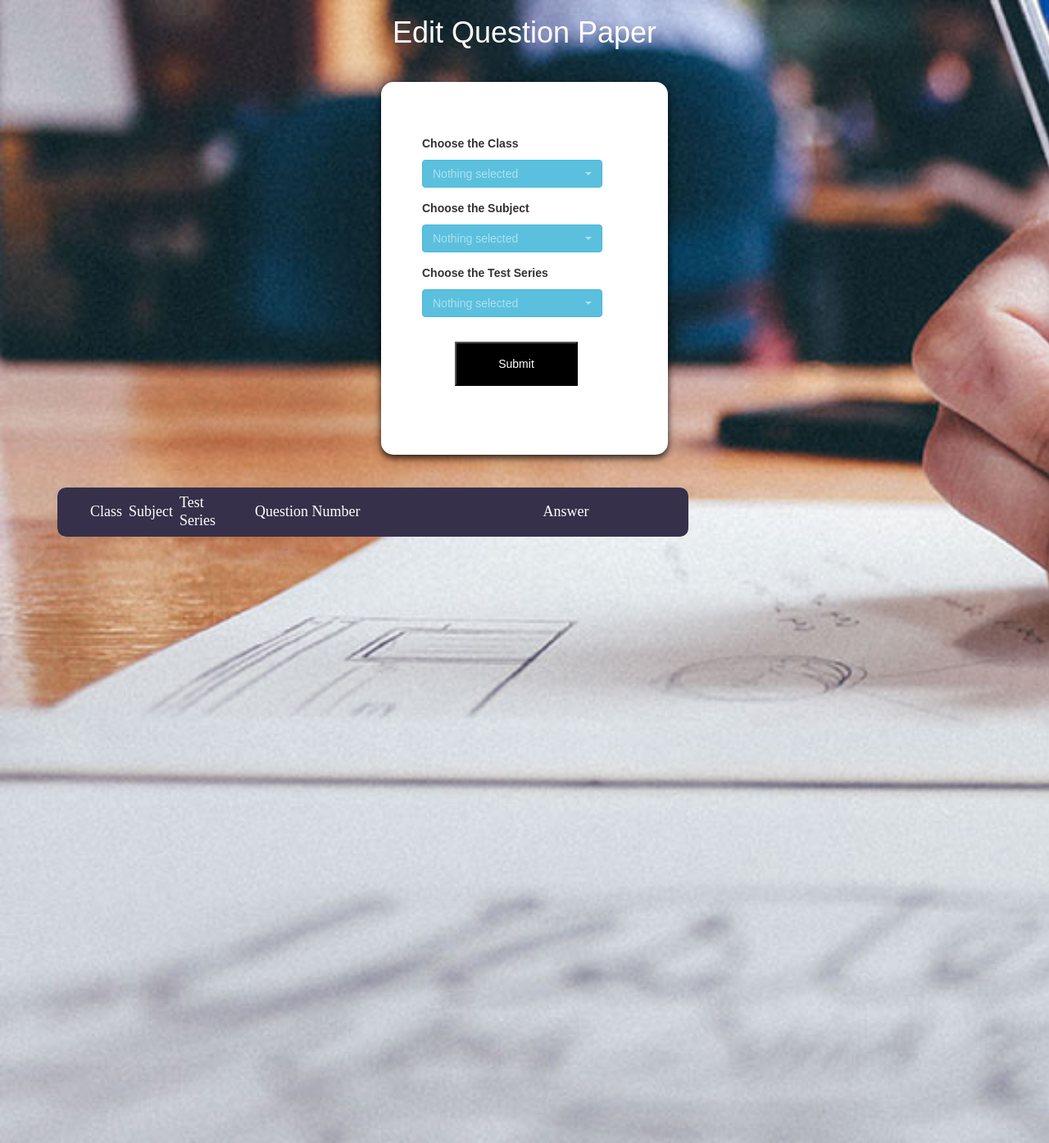
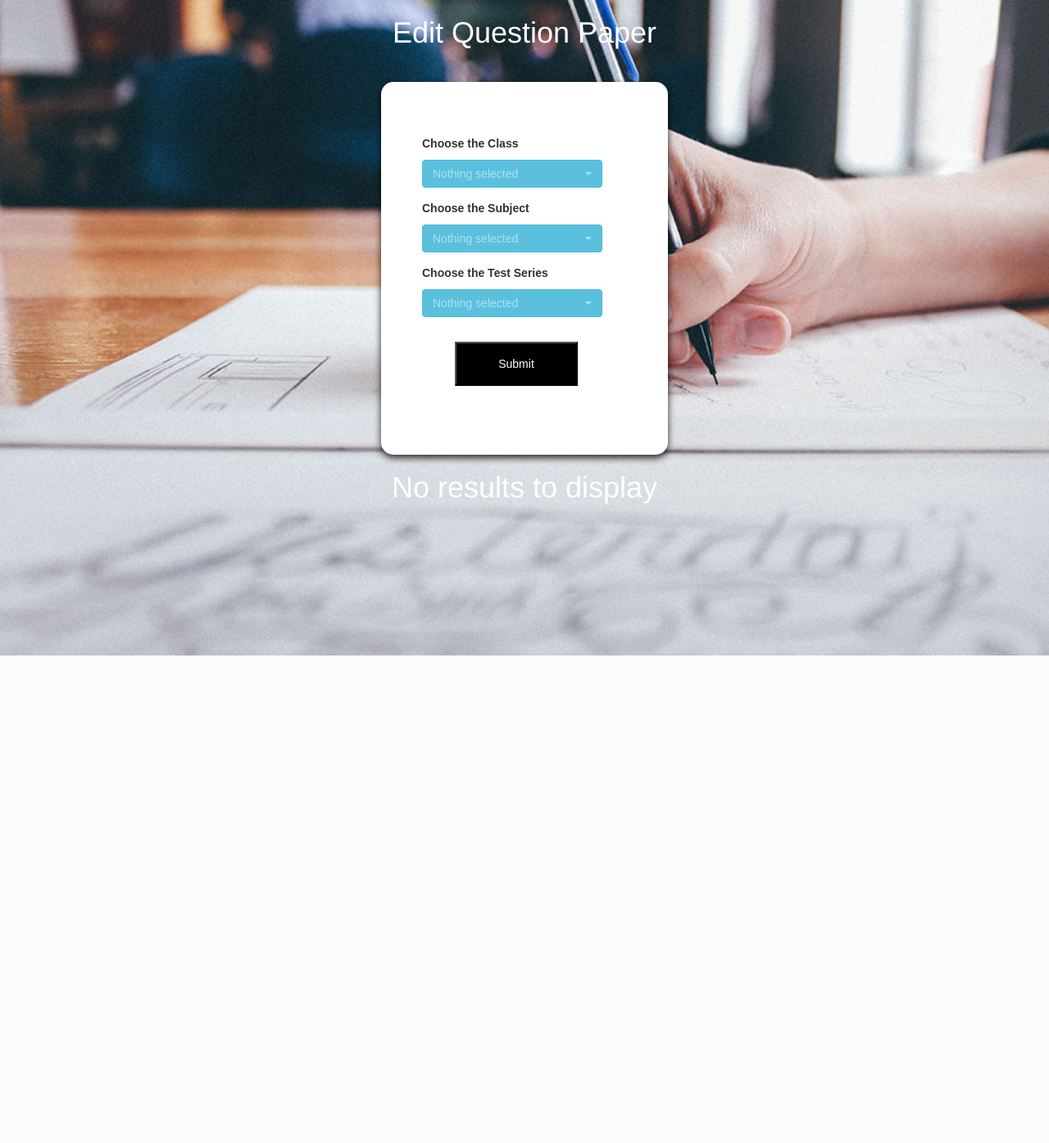
Before and after one commit to fathima-nafha/Digival, a Django app: page /questionseries/ in a window 1280 px wide. Shown: the whole page at 82% size. After the commit the page ends 800 px from the top, so only its background shows below. Run offline with Django 3.2, Linux system fonts and the light colour scheme; tables that the repository leaves empty hold one stand-in row (values such as "Sample post"); lists and menus that the app fills with data are empty; some libraries are stand-ins or nearby versions.

Commit message:
Updated code

```diff
--- a/recognition/static/css/questionseries.css
+++ b/recognition/static/css/questionseries.css
@@ -4,12 +4,6 @@
   background-repeat: no-repeat;
   background-size: cover;
 	}
-
-body, html {
-
-	font-family: sans-serif;
-}
-
 
 
 
@@ -46,6 +40,11 @@
 
 
 }
+.limiter {
+  width: 800px;
+  margin: 0 auto;
+}
+
 h1{
  color: white;
  text-align:center;
@@ -85,7 +84,7 @@
   width: 770px;
 }
 
-table {
+#tbl {
   border-spacing: 1;
   border-collapse: collapse;
   background: white;
@@ -95,29 +94,29 @@
   margin: 0 auto;
  }
 
-table td, table th {
+#tbl td, #tbl th {
   padding-left: 8px;
 }
-table thead tr {
+#tbl thead tr {
   height: 60px;
   background: #36304a;
 }
-table tbody tr {
+#tbl tbody tr {
   height: 50px;
 }
-table tbody tr:last-child {
+#tbl tbody tr:last-child {
   border: 0;
 }
-table td, table th {
+#tbl td, #tbl th {
   text-align: left;
 }
-table td.l, table th.l {
+#tbl td.l, #tbl th.l {
   text-align: right;
 }
-table td.c, table th.c {
+#tbl td.c, #tbl th.c {
   text-align: center;
 }
-table td.r, table th.r {
+#tbl td.r, #tbl th.r {
   text-align: center;
 }
 
@@ -150,7 +149,7 @@
 
 .column1 {
   width: 60px;
-  padding-left: 40px;
+  padding-left: 70px;
 }
 
 .column2 {
@@ -159,31 +158,42 @@
 
 .column3 {
   width: 60px;
-  padding-right:40px;
+   padding-right: 20px;
+}
+
+.column4 {
+  width: 60px;
+}
+.column5 {
+  width: 60px;
+}
+.column6 {
+  width: 60px;
+    padding-right:40px;
 }
 
 @media screen and (max-width: 992px) {
-  table {
+  #tbl {
     display: block;
   }
-  table > *, table tr, table td, table th {
+  #tbl > *, #tbl tr, #tbl td, #tbl th {
     display: block;
   }
-  table thead {
+  #tbl thead {
     display: none;
   }
-  table tbody tr {
+  #tbl tbody tr {
     height: auto;
     padding: 37px 0;
   }
-  table tbody tr td {
+  #tbl tbody tr td {
     padding-left: 40% !important;
     margin-bottom: 24px;
   }
-  table tbody tr td:last-child {
+  #tbl tbody tr td:last-child {
     margin-bottom: 0;
   }
-  table tbody tr td:before {
+  #tbl tbody tr td:before {
     font-family: OpenSans-Regular;
     font-size: 14px;
     color: #000000;
--- a/recognition/templates/recognition/questionseries.html
+++ b/recognition/templates/recognition/questionseries.html
@@ -1,5 +1,6 @@
+
 {% load static %}
-{% load widget_tweaks %}
+
 <html>
    <head>
       <link rel="stylesheet" href="https://maxcdn.bootstrapcdn.com/bootstrap/3.3.4/css/bootstrap.min.css">
@@ -44,6 +45,7 @@
       <title></title>
    </head>
    <body style="background-image:url(/static/images/question3.jpg);">
+      {% block content %}
       <h1>Edit Question Paper</h1>
       <div class="container">
          <div class="card">
@@ -72,10 +74,14 @@
             </form>
          </div>
          <div class="limiter">
+
+			{%if isEmpty == 1 %}
+			<h1>No results to display</h1>
+			{% else %}
             <div class="container-table100">
                <div class="wrap-table100">
                   <div class="table100">
-                     <table>
+                     <table id="tbl">
                         <thead>
                            <tr class="table100-head">
                               <th class="column1">Class</th>
@@ -122,6 +128,7 @@
                   </div>
                </div>
             </div>
+            {%endif%}
          </div>
       </div>
 
@@ -177,6 +184,6 @@
       </div>
    </div>
 </div>
-
+   {% endblock %}
    </body>
 </html>
--- a/recognition/urls.py
+++ b/recognition/urls.py
@@ -9,7 +9,6 @@
     url(r'^evaluate/$', views.evaluate, name='evaluate'),
     url(r'^questionbank/$', views.question, name='question'),
     url(r'^homepage/$', views.homepage, name='homepage'),
-    url(r'^save/$', views.save, name='save'),
     url(r'^questionseries/$', views.questionseries, name='qs'),
     url(r'^result/$', views.add_student, name='add_student'),
     url(r'^userprofile/$', views.userprofile, name='userprofile'),
--- a/recognition/views.py
+++ b/recognition/views.py
@@ -168,6 +168,7 @@
 
 
 def results(request):
+    isEmpty = 1
     questionBank_subject = QuestionPaper.objects.values('qp_subject').distinct()
     questionBank_testseries = QuestionPaper.objects.values('qp_test_series').distinct()
     classes = QuestionPaper.objects.order_by('qp_class').values('qp_class').distinct()
@@ -182,21 +183,21 @@
         if studentmarks == 0:
             args = {'questionBank_subject': questionBank_subject,
                     'questionBank_testseries': questionBank_testseries,
-                    'class': classes, 'isEmpty': 1}
+                    'class': classes, 'isEmpty': isEmpty}
             return render(request, 'recognition/results.html', args)
-
+        isEmpty = 0
         studentmarks = StudentMarks.objects.filter(question_paper__qp_subject=subject,
                                                    question_paper__qp_test_series=testseries,
                                                    question_paper__qp_class=qb_class)
 
         args = {'questionBank_subject': questionBank_subject,
                 'questionBank_testseries': questionBank_testseries,
-                'class': classes, 'student': studentmarks}
+                'class': classes, 'student': studentmarks, 'isEmpty': isEmpty}
         return render(request, 'recognition/results.html', args)
 
     args = {'questionBank_subject': questionBank_subject,
             'questionBank_testseries': questionBank_testseries,
-            'class': classes}
+            'class': classes, 'isEmpty': isEmpty}
     return render(request, 'recognition/results.html', args)
 
 
@@ -213,6 +214,7 @@
 
 
 def questionseries(request):
+    isEmpty = 1
     questionBank_subject = QuestionPaper.objects.values('qp_subject').distinct()
     questionBank_testseries = QuestionPaper.objects.values('qp_test_series').distinct()
     classes = QuestionPaper.objects.order_by('qp_class').values('qp_class').distinct()
@@ -226,9 +228,11 @@
         request.session['qb_class'] = qb_class
         questionBank = QuestionBank.objects.filter(qb__qp_class=qb_class, qb__qp_subject=subject,
                                                    qb__qp_test_series=testseries)
+        isEmpty = 0
         args = {'class': classes,
                 'questionBank_subject': questionBank_subject,
                 'questionBank_testseries': questionBank_testseries,
+                'isEmpty': isEmpty,
                 'questionBank': questionBank}
 
         return render(request, 'recognition/questionseries.html', args)
@@ -251,35 +255,8 @@
             return render(request, 'recognition/questionseries.html', args)
 
     args = {'class': classes, 'questionBank_subject': questionBank_subject,
-            'questionBank_testseries': questionBank_testseries}
+            'questionBank_testseries': questionBank_testseries, 'isEmpty': isEmpty}
     return render(request, 'recognition/questionseries.html', args)
-
-
-def save(request):
-    questionBank_subject = QuestionPaper.objects.values('qp_subject').distinct()
-    questionBank_testseries = QuestionPaper.objects.values('qp_test_series').distinct()
-    classes = QuestionPaper.objects.order_by('qp_class').values('qp_class').distinct()
-
-    if request.method == 'POST':
-        # qbClass = request.POST['qbClass']
-        qbAnswer = request.POST['qbAnswer']
-        # qbSubject = request.POST['qbSubject']
-        # qbTest_series = request.POST['qbTest_series']
-        # qb_qno = request.POST['qb_qno']
-        q_id = request.POST['q_id']
-        QuestionBank.objects.filter(q_id = q_id).update(qb_answers = qbAnswer)
-        # args = {'class': classes, 'questionBank_subject': questionBank_subject,
-        #         'questionBank_testseries': questionBank_testseries, 'message': 1}
-        # return redirect(reverse('questionseries'), args)
-    #
-    # args = {'class': classes, 'questionBank_subject': questionBank_subject,
-    #         'questionBank_testseries': questionBank_testseries}
-    # return render(request, 'recognition/questionseries.html', args)
-
-
-
-def edit_qp(request):
-    pass
 
 
 def userprofile(request):
```
Also changed, not shown: recognition/static/css/results.css (+5 -6 lines), recognition/templates/recognition/results.html (+10 -10 lines).
